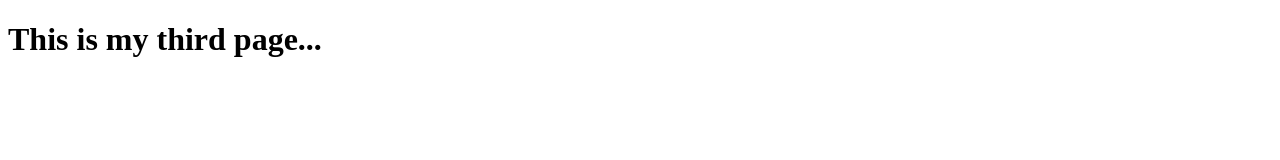
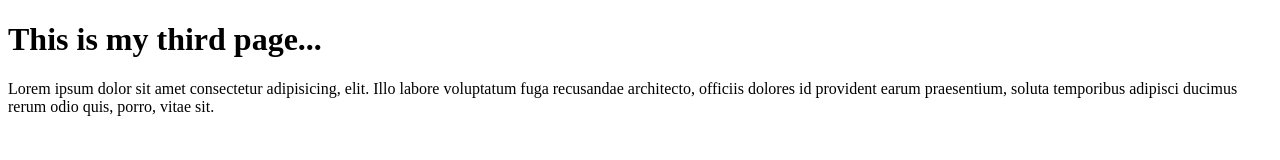
Before and after one commit to paola35/module3-solution, a plain HTML site: page index.html in a window 1280 px wide. Drawn offline with Linux system fonts and the light colour scheme.

Commit message:
My third page.

```diff
--- a/index.html
+++ b/index.html
@@ -5,5 +5,6 @@
 </head>
 <body>
 <h1>This is my third page...</h1>
+<p>Lorem ipsum dolor sit amet consectetur adipisicing, elit. Illo labore voluptatum fuga recusandae architecto, officiis dolores id provident earum praesentium, soluta temporibus adipisci ducimus rerum odio quis, porro, vitae sit. </p>
 </body>
 </html>
```
